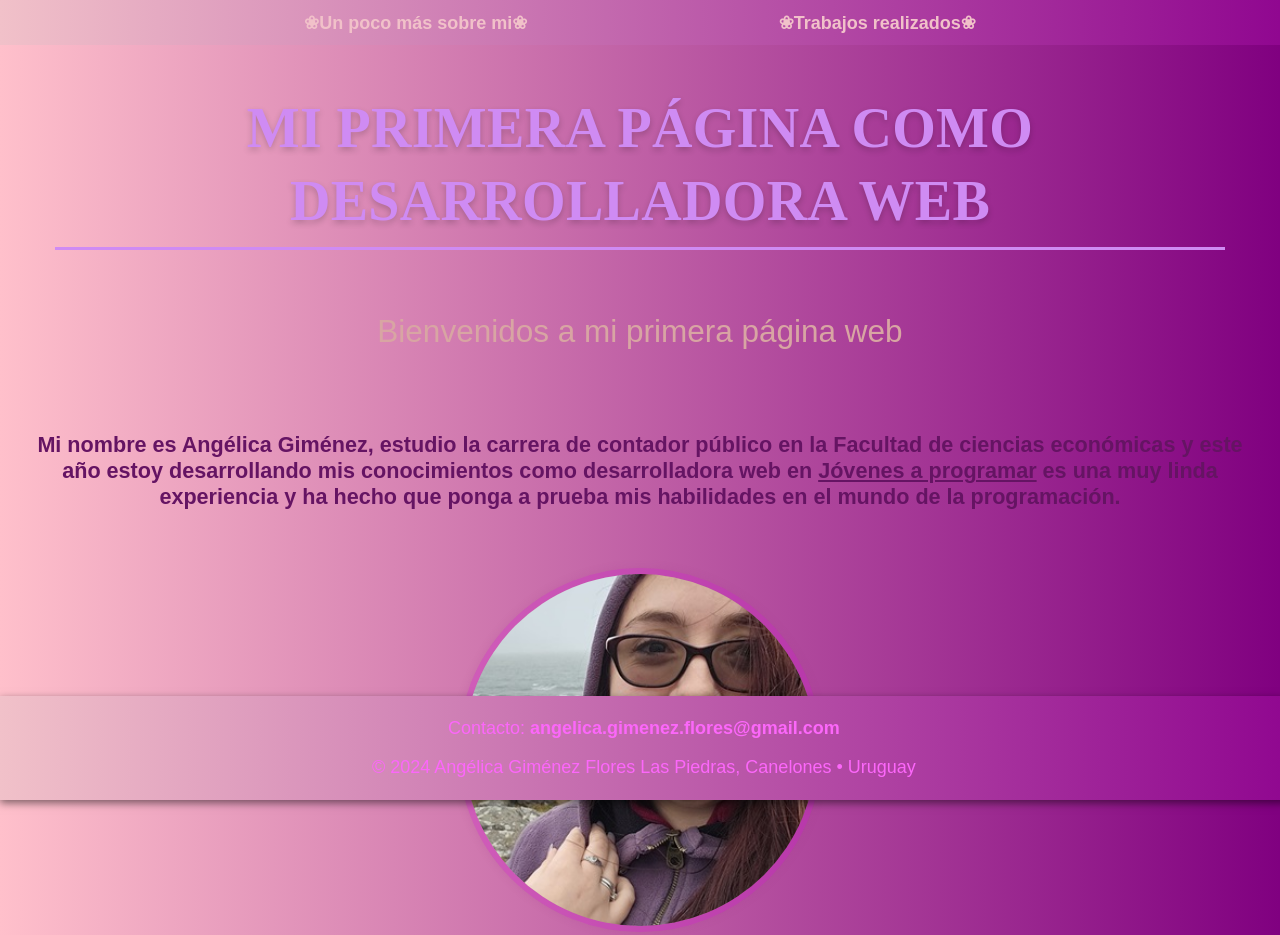
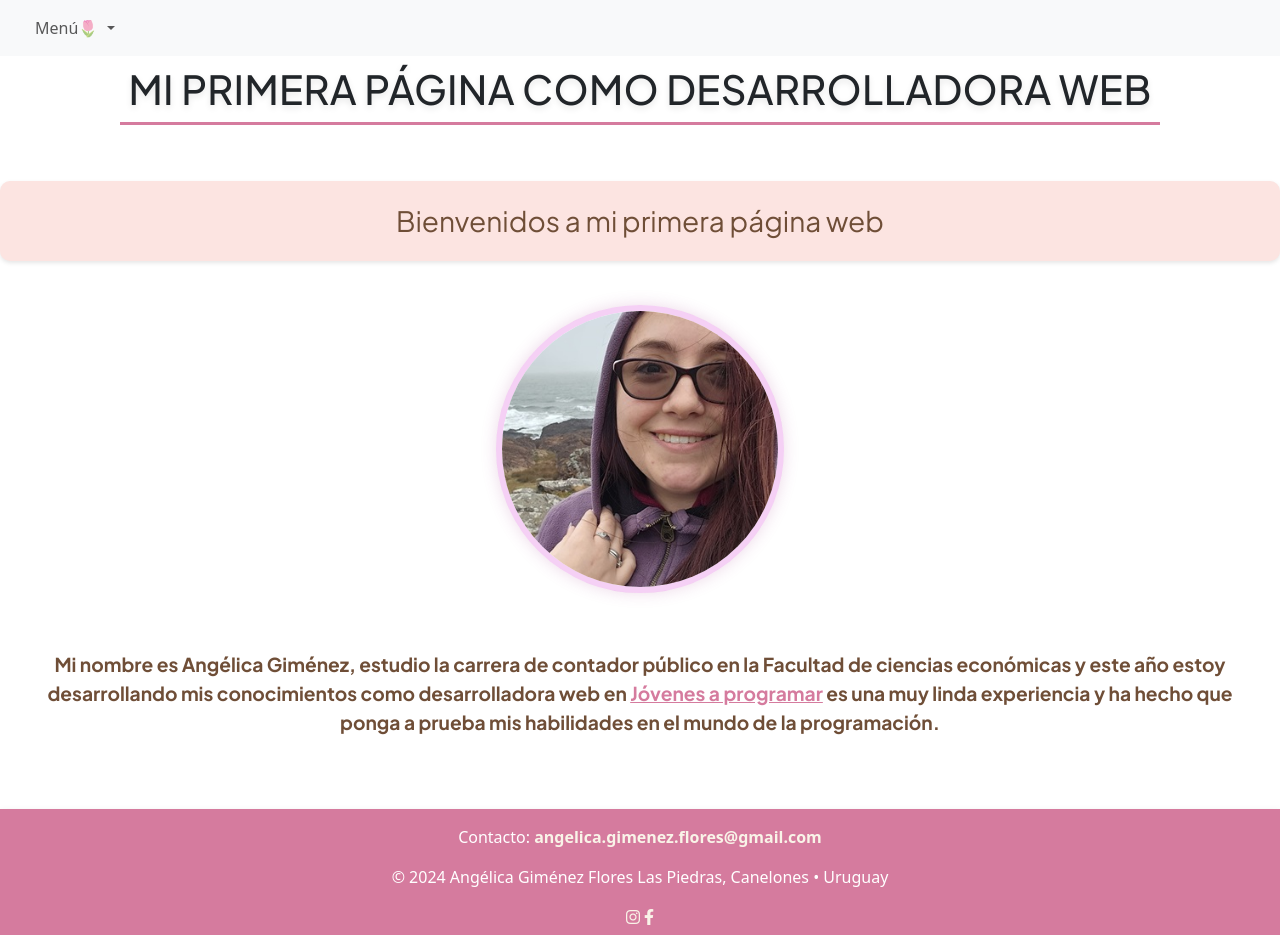
Before and after one commit to angeHyuga29/Portfolio-de-0, a plain HTML site: page index.html in a window 1280 px wide. Shown: the top 935 px of the page. Drawn offline with nearby package versions, Linux system fonts and the light colour scheme.

Commit message:
Modificando portfolio

```diff
--- a/index.html
+++ b/index.html
@@ -5,31 +5,60 @@
     <meta name="viewport" content="width=device-width, initial-scale=1.0">
     <title>Document</title>
     <link href="styles.css" rel="stylesheet">
+    <link rel="stylesheet" href="https://cdn.jsdelivr.net/npm/bootstrap@5.3.3/dist/css/bootstrap.min.css">
+    <link rel="preconnect" href="https://fonts.googleapis.com">
+<link rel="preconnect" href="https://fonts.gstatic.com" crossorigin>
+<link href="https://fonts.googleapis.com/css2?family=Plus+Jakarta+Sans:ital,wght@0,200..800;1,200..800&display=swap" rel="stylesheet">
+<link rel="stylesheet" href="https://cdnjs.cloudflare.com/ajax/libs/font-awesome/6.0.0-beta3/css/all.min.css">
 </head>
 <body>
-    <nav class="navbar">
-        <ul class="nav-list">
-          <li><a href="Algo más sobre mi.html">❀Un poco más sobre mi❀</a></li>
-          <li><a href="Mis trabajos.html">❀Trabajos realizados❀</a></li>
-        </ul>
-      </nav>
-
+    <nav class="navbar navbar-expand-lg navbar-light bg-light">
+        <div class="container-fluid">
+            <button class="navbar-toggler" type="button" data-bs-toggle="collapse" data-bs-target="#navbarNav" aria-controls="navbarNav" aria-expanded="false" aria-label="Toggle navigation">
+                <span class="navbar-toggler-icon"></span>
+            </button>
+            <div class="collapse navbar-collapse" id="navbarNav">
+                <ul class="navbar-nav">
+                    <li class="nav-item dropdown">
+                        <a class="nav-link dropdown-toggle" href="#" id="navbarDropdown" role="button" data-bs-toggle="dropdown" aria-expanded="false">
+                            Menú🌷
+                        </a>
+                        <ul class="dropdown-menu" aria-labelledby="navbarDropdown">
+                            <li><a class="dropdown-item" href="Algo más sobre mi.html">❀Un poco más sobre mí❀</a></li>
+                            <li><a class="dropdown-item" href="Mis trabajos.html">❀Trabajos realizados❀</a></li>
+                        </ul>
+                    </li>
+                </ul>
+            </div>
+        </div>
+    </nav>
 
     <h1 id="main-title">Mi primera página como desarrolladora web</h1>
     <div class="container text-center mt-5"></div>
     <p class="parrafito1">Bienvenidos a mi primera página web</p>
     <main>
+        <div class="image-container" id="imagenContainer">
+            <img src="Para porfolio.jpg" alt="mi img" class="img-circular">
+        </div>
     <p class="parrafito2">Mi nombre es Angélica Giménez, estudio la carrera de contador público en la Facultad de ciencias económicas y este año estoy desarrollando
         mis conocimientos como desarrolladora web en <a href="https://jovenesaprogramar.edu.uy/" class="URL" target="_blank">Jóvenes a programar</a> es una muy linda
         experiencia y ha hecho que ponga a prueba mis habilidades en el mundo de la programación.
     </p></main>
-    <div class="image-container"></div>
-    <img src= "Para porfolio.jpg" alt="mi img" class= "img-circular">
     <footer class="footer">
         <div class="footer-content">
             <p>Contacto: <a href="mailto:contacto@ejemplo.com" class="email">angelica.gimenez.flores@gmail.com</a></p>
             <p>&copy; 2024 Angélica Giménez Flores Las Piedras, Canelones • Uruguay</p>
+            <div class="social-icons">
+                <a href="https://www.instagram.com" target="_blank" aria-label="Instagram">
+                    <i class="fab fa-instagram"></i>
+                </a>
+                <a href="https://www.facebook.com" target="_blank" aria-label="Facebook">
+                    <i class="fab fa-facebook-f"></i>
+                </a>
+            </div>
         </div>
     </footer>
+    <script src="https://cdn.jsdelivr.net/npm/bootstrap@5.3.3/dist/js/bootstrap.bundle.min.js"></script>
+    <script src="tarea.js"></script>
 </body>
 </html>
--- a/styleASM.css
+++ /dev/null
@@ -1,5 +0,0 @@
-body{
-    background: #800080;  /* fallback for old browsers */
-    background: -webkit-linear-gradient(to right, #ffc0cb, #800080);  /* Chrome 10-25, Safari 5.1-6 */
-    background: linear-gradient(to right, #ffc0cb, #800080); /* W3C, IE 10+/ Edge, Firefox 16+, Chrome 26+, Opera 12+, Safari 7+ */
-}
--- a/styleMT.css
+++ /dev/null
@@ -1,5 +0,0 @@
-body{
-    background: #800080;  /* fallback for old browsers */
-    background: -webkit-linear-gradient(to right, #ffc0cb, #800080);  /* Chrome 10-25, Safari 5.1-6 */
-    background: linear-gradient(to right, #ffc0cb, #800080); /* W3C, IE 10+/ Edge, Firefox 16+, Chrome 26+, Opera 12+, Safari 7+ */
-}
--- a/styles.css
+++ b/styles.css
@@ -1,80 +1,78 @@
 body {
-    background: #800080;
-    background: -webkit-linear-gradient(to right, #ffc0cb, #800080);
-    background: linear-gradient(to right, #ffc0cb, #800080);
-    font-family: Arial, sans-serif;
+    background-color: #f9f4e8; /* Beige suave */
+    font-family: 'Plus Jakarta Sans', sans-serif; /* Cambiado a Plus Jakarta Sans */
     margin: 0;
     padding: 0;
-    padding-bottom: 100px;
     font-size: 18px;
+    min-height: 100vh; /* Asegura que el footer esté al final de la página */
+    display: flex;
+    flex-direction: column;
 }
 
 h1 {
-    font-family: 'Playfair Display', serif;
+    font-family: 'Plus Jakarta Sans', sans-serif; /* Cambiado a Plus Jakarta Sans */
     font-size: 3.5rem;
     font-weight: 700;
-    color: #CF8BF3;
+    color: #d57b9e; /* Rosa suave */
     text-align: center;
     margin: 3% 0;
     line-height: 1.3;
-    text-shadow: 0 0.2rem 0.4rem rgba(0, 0, 0, 0.2);
+    text-shadow: 0 0.2rem 0.4rem rgba(0, 0, 0, 0.1);
     letter-spacing: 0.02rem;
     text-transform: uppercase;
     padding: 0.7%;
-    border-bottom: 0.2rem solid #CF8BF3;
+    border-bottom: 0.2rem solid #d57b9e; /* Rosa suave */
     max-width: 90%;
     margin-left: auto;
     margin-right: auto;
     transition: all 0.3s ease;
 }
 
+.parrafito1, .parrafito2 {
+    font-family: 'Plus Jakarta Sans', sans-serif; /* Cambiado a Plus Jakarta Sans */
+}
+
 .parrafito1 {
     text-align: center;
-    font-family: 'Arial', sans-serif;
     font-size: 175%;
     line-height: 1.5;
-    color: #D8A5A3;
+    color: #6f4e37; /* Marrón oscuro */
     margin: 0;
     padding: 1.2rem;
-    background: linear-gradient(to right, #ffc0cb, #800080);
+    background: #fce4e1; /* Rosa muy suave */
+    border-radius: 10px; /* Borde redondeado */
+    box-shadow: 0 2px 4px rgba(0, 0, 0, 0.1); /* Sombra añadida */
 }
 
 .img-circular {
-    width: 22rem;
-    height: 22rem;
+    width: 18rem;
+    height: 18rem;
     border-radius: 50%;
     object-fit: cover;
-    border: 0.4rem solid rgba(204, 24, 204, 0.3);
-    box-shadow: 0 0 0.5rem rgba(163, 67, 141, 0.2);
-    display: block;
-    margin: 0 auto;
-    padding: 0;
-    overflow: hidden;
+    border: 0.4rem solid rgba(204, 24, 204, 0.2);
+    box-shadow: 0 0 1rem rgba(163, 67, 141, 0.2);
+    transition: transform 0.3s ease;
+    cursor: pointer;
 }
 
-img {
-    border: none;
-    margin: 0;
-    padding: 0;
-    display: block;
-    max-width: 100%;
-    height: auto;
+.image-container {
+    display: flex;
+    justify-content: center;
+    margin: 2rem 0;
 }
 
 .footer {
-    background: linear-gradient(to right, #f1c1c9, #900790);
-    color: #fc67fa;
+    background-color: #d57b9e; /* Rosa suave */
+    color: white;
     text-align: center;
-    padding: 0.3%;
-    position: fixed;
-    bottom: 0;
+    padding: 1rem 0;
     width: 100%;
-    box-shadow: 0 0.2rem 0.5rem rgba(0, 0, 0, 0.5);
-    z-index: 1000;
+    box-shadow: 0 0.2rem 0.5rem rgba(0, 0, 0, 0.1);
+    margin-top: 20px; /* Espacio encima del footer */
 }
 
 .footer a {
-    color: #fc67fa;
+    color: #f9f4e8; /* Beige claro */
     text-decoration: none;
 }
 
@@ -84,58 +82,53 @@ img {
 }
 
 .email:hover {
-    color: #CF8BF3;
+    color: #e2b0c6; /* Rosa más claro al pasar el mouse */
 }
 
 .navbar {
-    background: linear-gradient(to right, #f1c1c9, #900790);
+    background-color: #f9f4e8; /* Beige claro */
     padding: 0.9%;
 }
 
-.nav-list {
-    list-style: none;
-    margin: 0;
-    padding: 0;
-    display: flex;
-    justify-content: center;
-}
-
-.nav-list li {
-    margin: 0 10%;
+.navbar-nav .nav-item {
+    margin: 0 15px; /* Espacio entre los elementos del menú */
 }
 
 .nav-list a {
     text-decoration: none;
-    color: #f1c1c9;
+    color: #6f4e37; /* Marrón oscuro */
     font-weight: bold;
     transition: color 0.3s ease;
 }
 
 .nav-list a:hover {
-    color: #FAF3F2;
+    color: #d57b9e; /* Rosa suave al pasar el mouse */
+    text-shadow: 0 0.1rem rgba(255, 255, 255, 0.3); /* Sutil efecto de sombra al pasar el mouse */
 }
 
 main {
+    flex: 1; /* Permite que el main ocupe el espacio restante */
     padding: 0.9%;
 }
 
 .URL {
-    color: #651463;
+    color: #d57b9e; /* Rosa suave */
 }
 
 .URL:hover {
-    color: #900790;
+    color: #e2b0c6; /* Rosa claro al pasar el mouse */
     text-decoration: underline;
 }
 
 .parrafito2 {
-    color: #651463;
+    color: #6f4e37; /* Marrón oscuro */
     text-align: center;
     font-size: 120%;
     font-weight: bold;
     padding: 2%;
 }
 
+/* Media Queries para Responsividad */
 @media (max-width: 768px) {
     body {
         font-size: 18px;
--- /dev/null
+++ b/tarea.js
@@ -0,0 +1,14 @@
+const imagen = document.querySelector('.img-circular');
+
+imagen.addEventListener('mouseenter', () => {
+    imagen.style.transform = 'scale(1.2)'; // Ampliar solo la imagen
+});
+
+imagen.addEventListener('mouseleave', () => {
+    imagen.style.transform = 'scale(1)'; // Restablecer tamaño
+});
+
+document.getElementById('navbarToggle').addEventListener('click', function() {
+    const navbarNav = document.getElementById('navbarNav');
+    navbarNav.classList.toggle('show'); // Alternar la clase 'show' para mostrar/ocultar
+});
```
Also changed, not shown: Algo más sobre mi.html (+25 -3 lines), Mis trabajos.html (+27 -2 lines).
